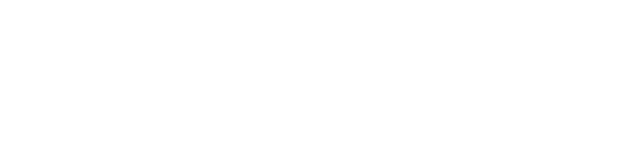
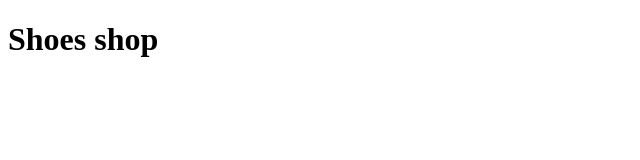
Before and after one commit to FouziaAs/helloWorld, a plain HTML site: page index.html in a window 1280 px wide. Shown: the whole page, without its empty margins (0-640 px from the left). Drawn offline with Linux system fonts and the light colour scheme.

Commit message:
add title shoes shp

```diff
--- a/index.html
+++ b/index.html
@@ -5,6 +5,6 @@
   <title>presentation</title>
 </head>
 <body>
-
+ <h1> Shoes shop </h1>
 </body>
 </html>
```
